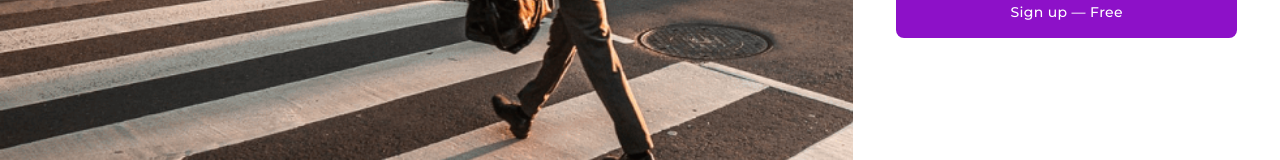
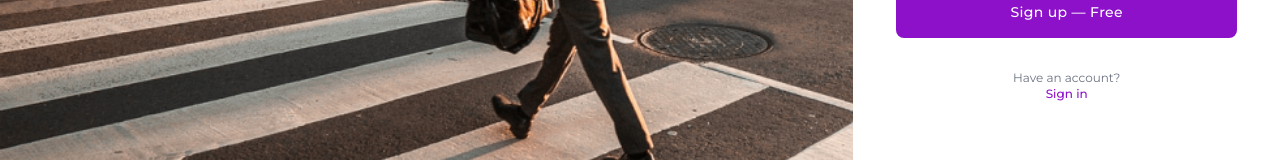
Before and after one commit to umutahmet/crowdclip-todo-app, a React (Create React App) app in the folder client/: page /signup in a window 1280 px wide. Shown: the part 547-707 px from the top of the page. Built offline with nearby package versions, Linux system fonts and the light colour scheme; no server answers.

Commit message:
added link to signin from signup

```diff
--- a/client/src/pages/auth/Signup.js
+++ b/client/src/pages/auth/Signup.js
@@ -23,6 +23,10 @@ const Signup = () => {
                             </div>
                             <button className="block w-full py-4 px-4 bg-primary text-white text-sm font-medium tracking-wide rounded-lg transition-all hover:bg-secondary">Sign up — Free</button>
                         </form>
+                        <div className="text-xs text-center text-gray-500 mt-8">
+                            Have an account? <br />
+                            <Link to="/signin" className="text-primary font-medium hover:underline hover:text-black">Sign in</Link>
+                        </div>
                     </div>
                 </div>
             </div>
```
